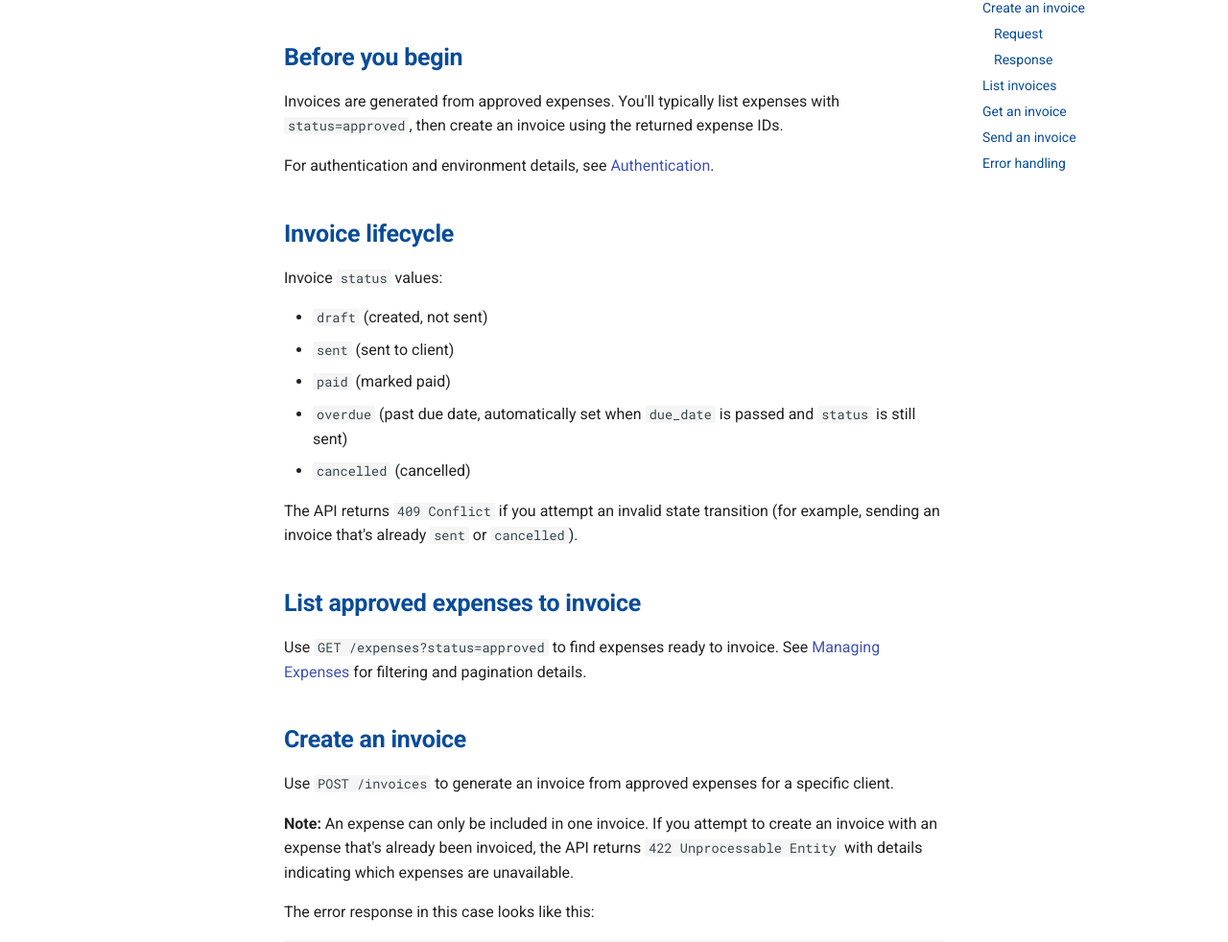
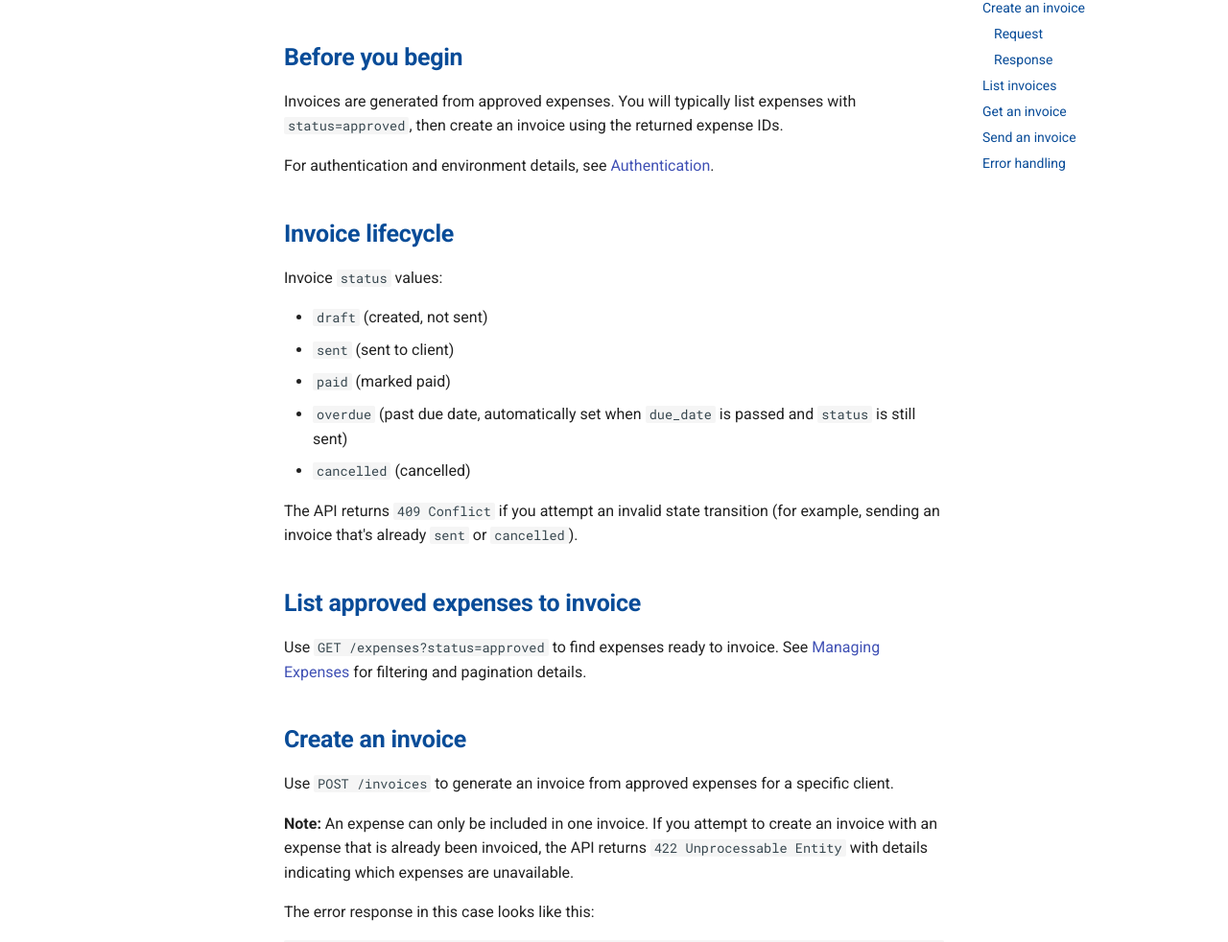
Before and after one commit to JohnA-Oslo/fjord-expense-api, an MkDocs documentation site: the page built from docs/guides/invoicing.md, in a window 1280 px wide and 1400 px high. Shown: the part 277-1259 px from the top of the window at 96% size. Built offline with MkDocs 1.6.1 and Material for MkDocs 9.7.7, drawn with Linux system fonts in a browser that asks for light colours.

```diff
--- a/docs/guides/invoicing.md
+++ b/docs/guides/invoicing.md
@@ -4,7 +4,7 @@ The invoicing endpoints let you generate invoices from approved expenses, retrie
 
 ## Before you begin
 
-Invoices are generated from approved expenses. You'll typically list expenses with `status=approved`, then create an invoice using the returned expense IDs.
+Invoices are generated from approved expenses. You will typically list expenses with `status=approved`, then create an invoice using the returned expense IDs.
 
 For authentication and environment details, see [Authentication](../getting-started/authentication.md).
 
@@ -28,7 +28,7 @@ Use `GET /expenses?status=approved` to find expenses ready to invoice. See [Mana
 
 Use `POST /invoices` to generate an invoice from approved expenses for a specific client.
 
-**Note:** An expense can only be included in one invoice. If you attempt to create an invoice with an expense that's already been invoiced, the API returns `422 Unprocessable Entity` with details indicating which expenses are unavailable.
+**Note:** An expense can only be included in one invoice. If you attempt to create an invoice with an expense that is already been invoiced, the API returns `422 Unprocessable Entity` with details indicating which expenses are unavailable.
 
 The error response in this case looks like this:
 
```
